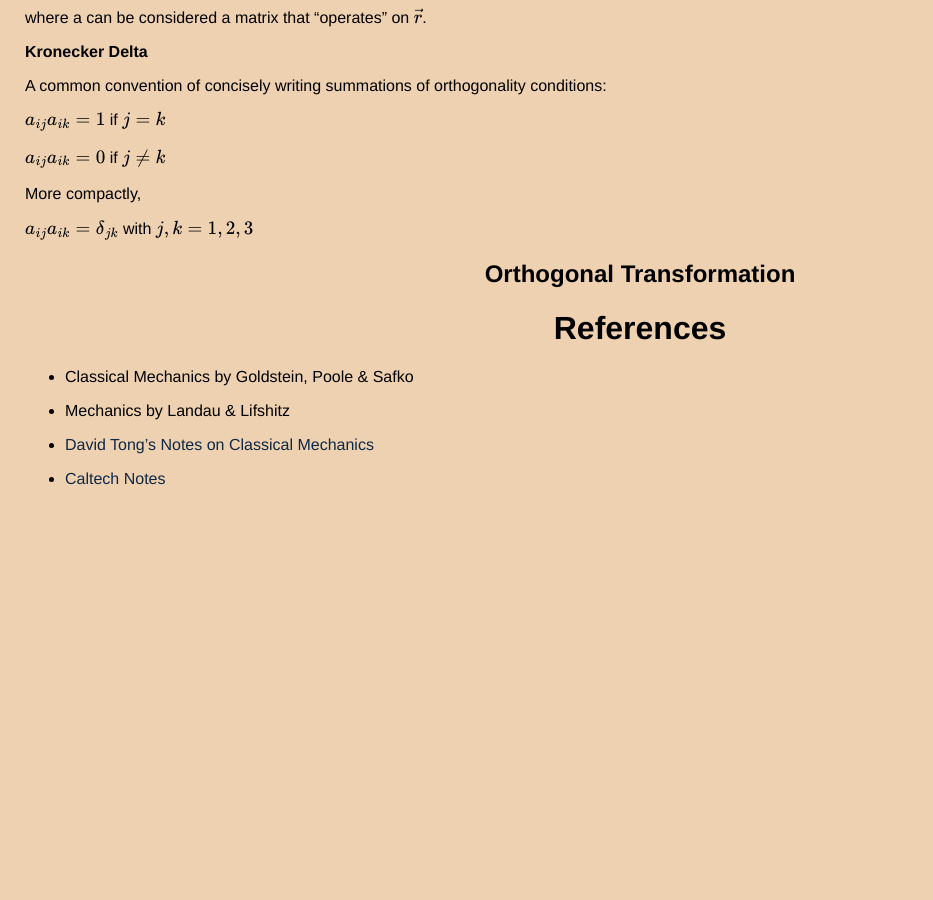
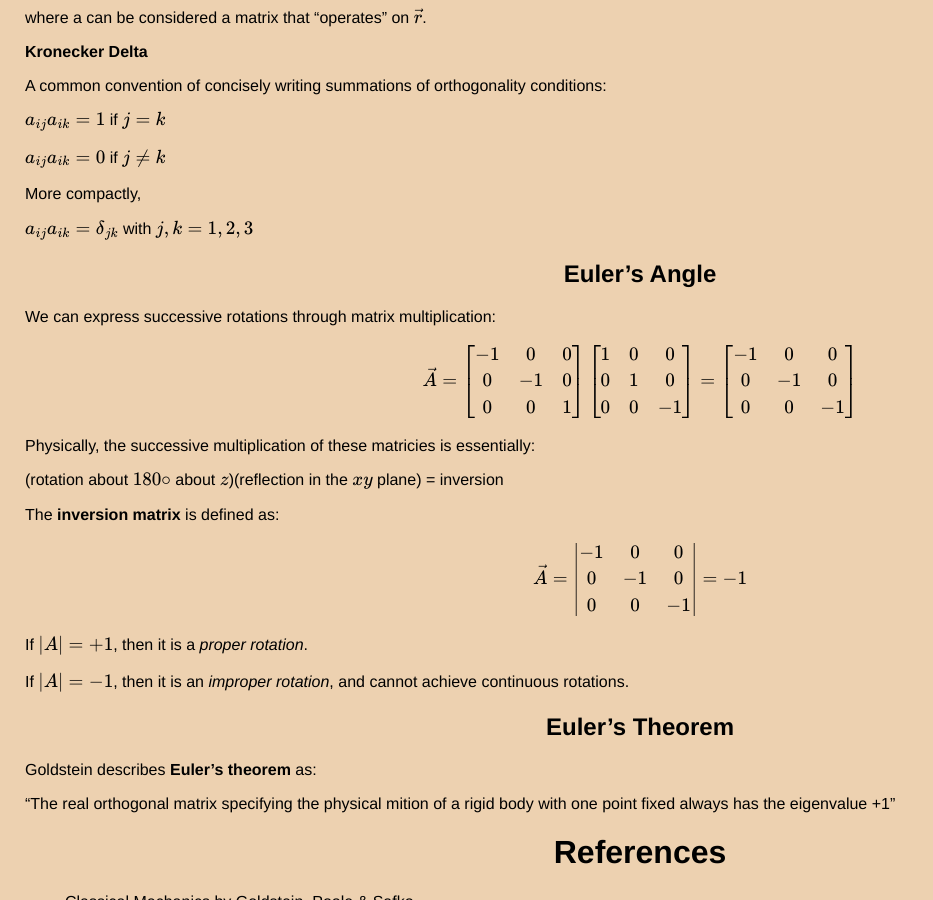
Before and after one commit to thaihangchung7/thaihangchung7.github.io, a Jekyll site: the page built from _notes/classical.md, in a window 1280 px wide and 900 px high, scrolled down 31443 px. Shown: the whole window, without its empty margins (0-933 px from the left). Built offline with Jekyll 4.4.1, drawn with Linux system fonts in a browser that asks for light colours; formulas are drawn with MathJax 3; before the commit the page ends 31956 px from its top, so only the background shows below that.

Commit message:
expanding on Euler's angles

```diff
--- a/_notes/classical.md
+++ b/_notes/classical.md
@@ -1344,12 +1344,58 @@ More compactly,
 
 $$ a_{ij} a_{ik} = \delta_{jk} $$ with $$j,k = 1,2,3$$
 
+## Euler's Angle
 
+We can express successive rotations through matrix multiplication:
 
+$$\vec{A} =
+\begin{bmatrix}
+-1 & 0 & 0 \\
+0 & -1 & 0 \\
+0 & 0 & 1
+\end{bmatrix}
 
+\begin{bmatrix}
+1 & 0 & 0 \\
+0 & 1 & 0 \\
+0 & 0 & -1
+\end{bmatrix}
 
+=
 
-## Orthogonal Transformation
+\begin{bmatrix}
+-1 & 0 & 0 \\
+0 & -1 & 0 \\
+0 & 0 & -1
+\end{bmatrix}
+
+$$
+
+Physically, the successive multiplication of these matricies is essentially:
+
+(rotation about $$180\circ$$ about $$z$$)(reflection in the $$xy$$ plane) = inversion
+
+The **inversion matrix** is defined as:
+
+$$\vec{A} =
+\begin{vmatrix}
+-1 & 0 & 0 \\
+0 & -1 & 0 \\
+0 & 0 & -1
+\end{vmatrix}
+= -1
+$$
+
+If $$\lvert A \rvert = +1$$, then it is a *proper rotation*.
+
+If $$\lvert A \rvert = -1$$, then it is an *improper rotation*, and cannot achieve continuous rotations.
+
+## Euler's Theorem
+
+Goldstein describes **Euler's theorem** as:
+
+"The real orthogonal matrix specifying the physical mition of a rigid body with one point fixed always has the eigenvalue +1"
+
 
 
 
```
